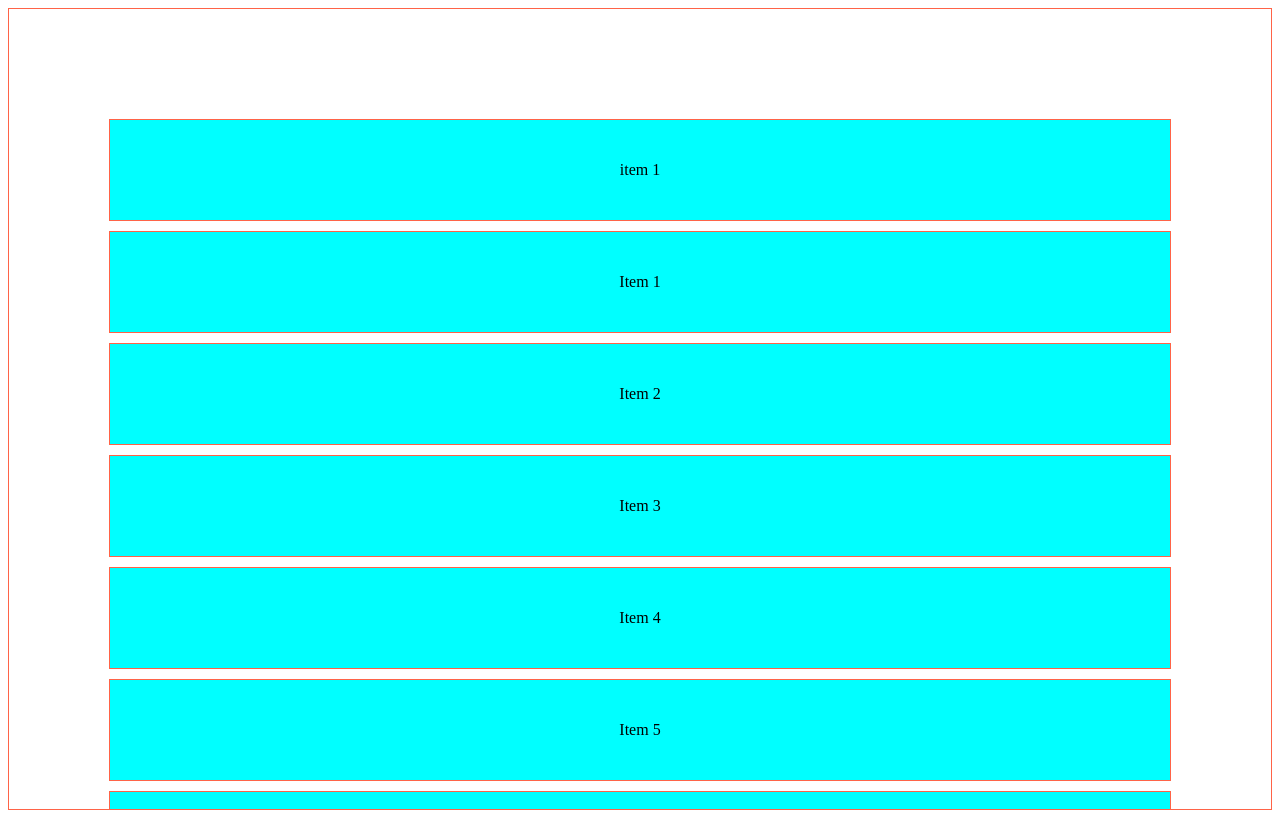
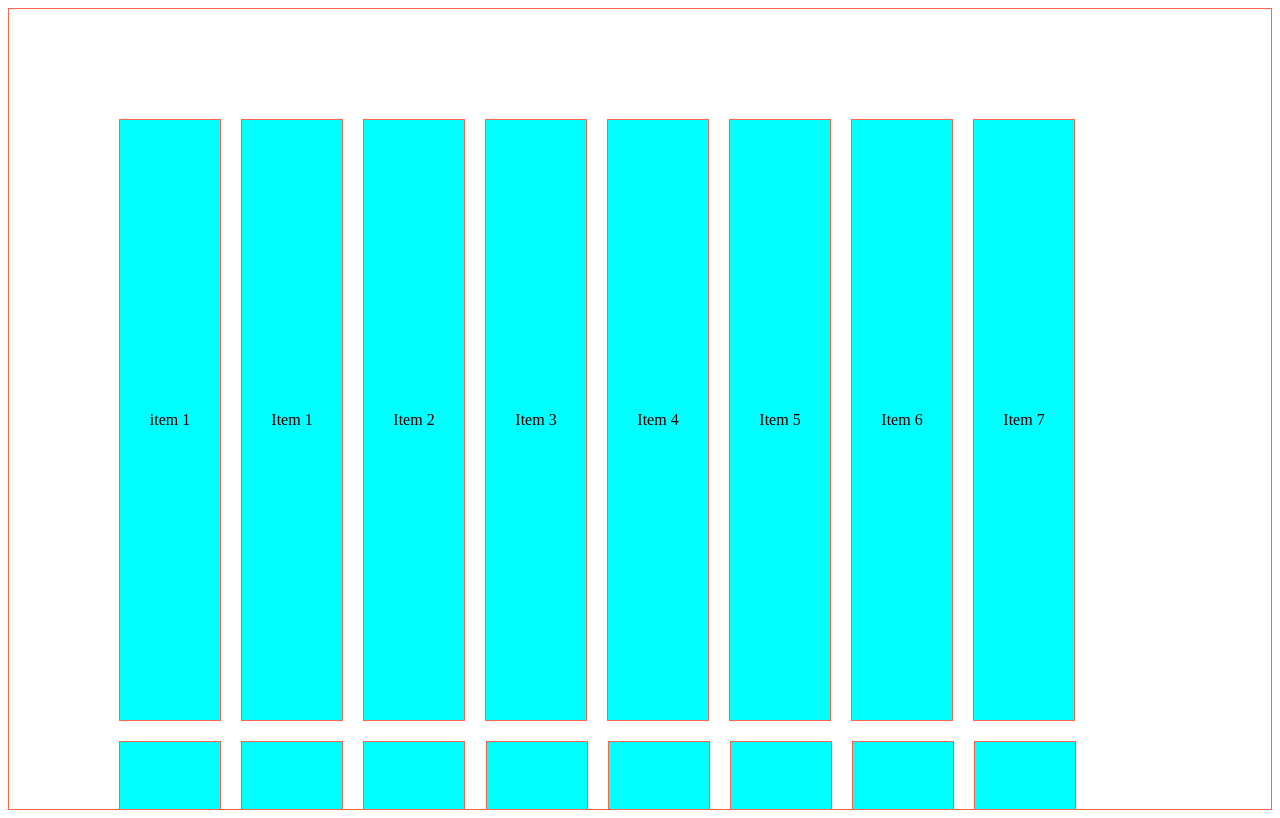
Before and after one commit to zeoniss/lesson-fetch, a plain HTML site: page index.html in a window 1280 px wide. Drawn offline with Linux system fonts and the light colour scheme.

Commit message:
Update index.html

```diff
--- a/index.html
+++ b/index.html
@@ -10,9 +10,10 @@
         #scroller {
             height: 600px;
             border: 1px solid tomato;
-            overflow-y: scroll;
+            overflow-x: scroll;
             padding: 100px;
-            ;
+            display: flex;
+            flex-wrap: wrap;
         }
 
         #sentinel {
@@ -23,11 +24,12 @@
         .item {
             background: aqua;
             border: 1px solid tomato;
-            height: 100px;
+            width: 100px;
+            height: 600px;
             display: flex;
             align-items: center;
             justify-content: center;
-            margin: 10px 0;
+            margin: 10px 10px;
         }
     </style>
 </head>
```
